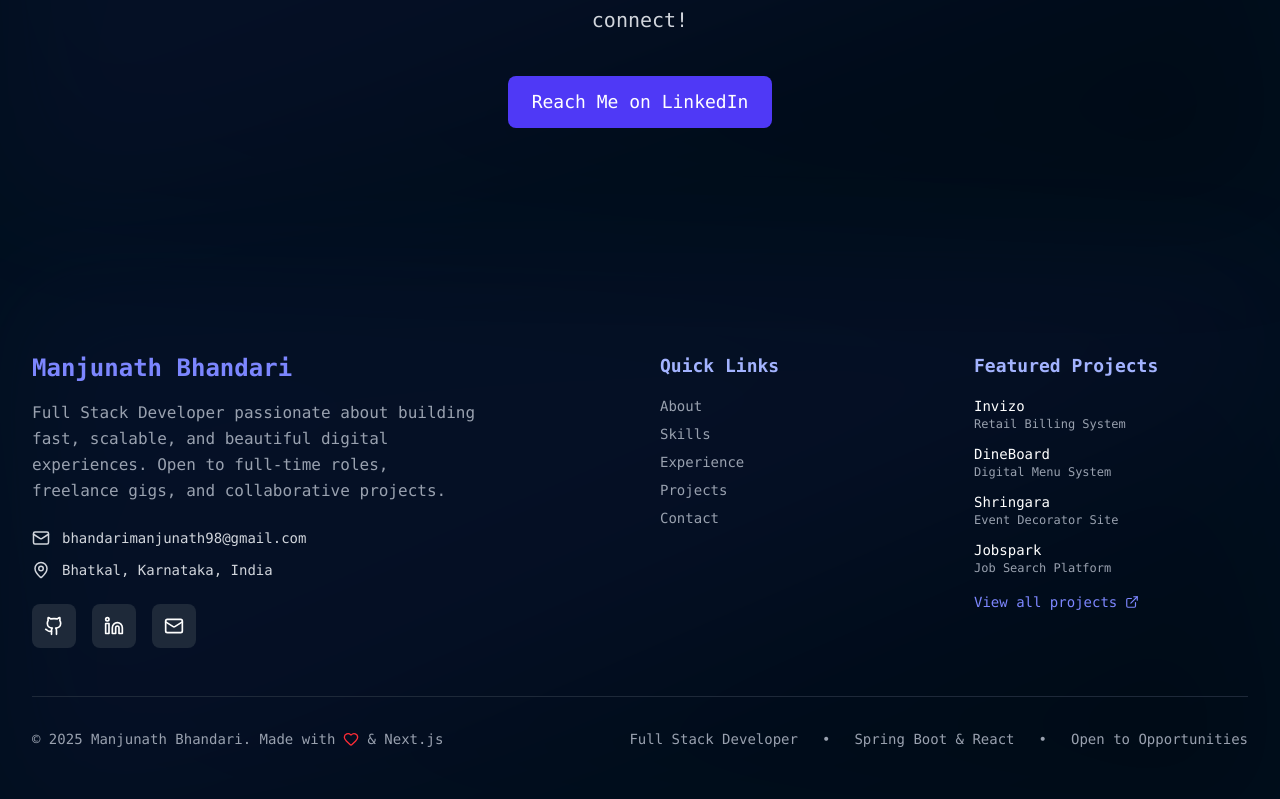
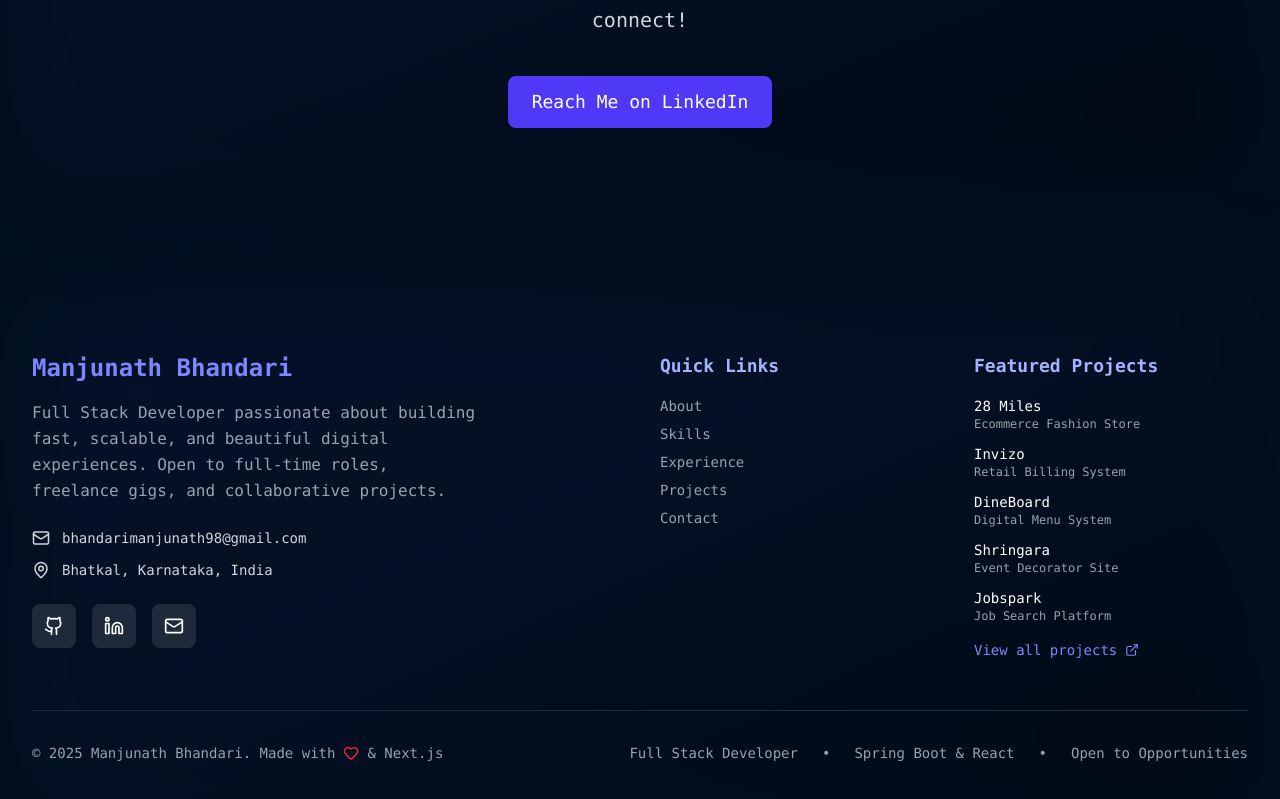
Before and after one commit to manjunathbhandari98/manjunath-bhandari-portfolio, a Next.js app: page / in a window 1280 px wide. Shown: the part 5318-6117 px from the top of the page. Built offline with nearby package versions, Linux system fonts and the light colour scheme.

Commit message:
fix minor bugs

```diff
--- a/src/components/Footer.tsx
+++ b/src/components/Footer.tsx
@@ -6,7 +6,7 @@ import {
   Heart,
   Linkedin,
   Mail,
-  MapPin
+  MapPin,
 } from "lucide-react";
 
 const Footer = () => {
@@ -21,6 +21,7 @@ const Footer = () => {
   ];
 
   const featuredProjects = [
+    { name: "28 Miles", description: "Ecommerce Fashion Store" },
     { name: "Invizo", description: "Retail Billing System" },
     { name: "DineBoard", description: "Digital Menu System" },
     { name: "Shringara", description: "Event Decorator Site" },
```
